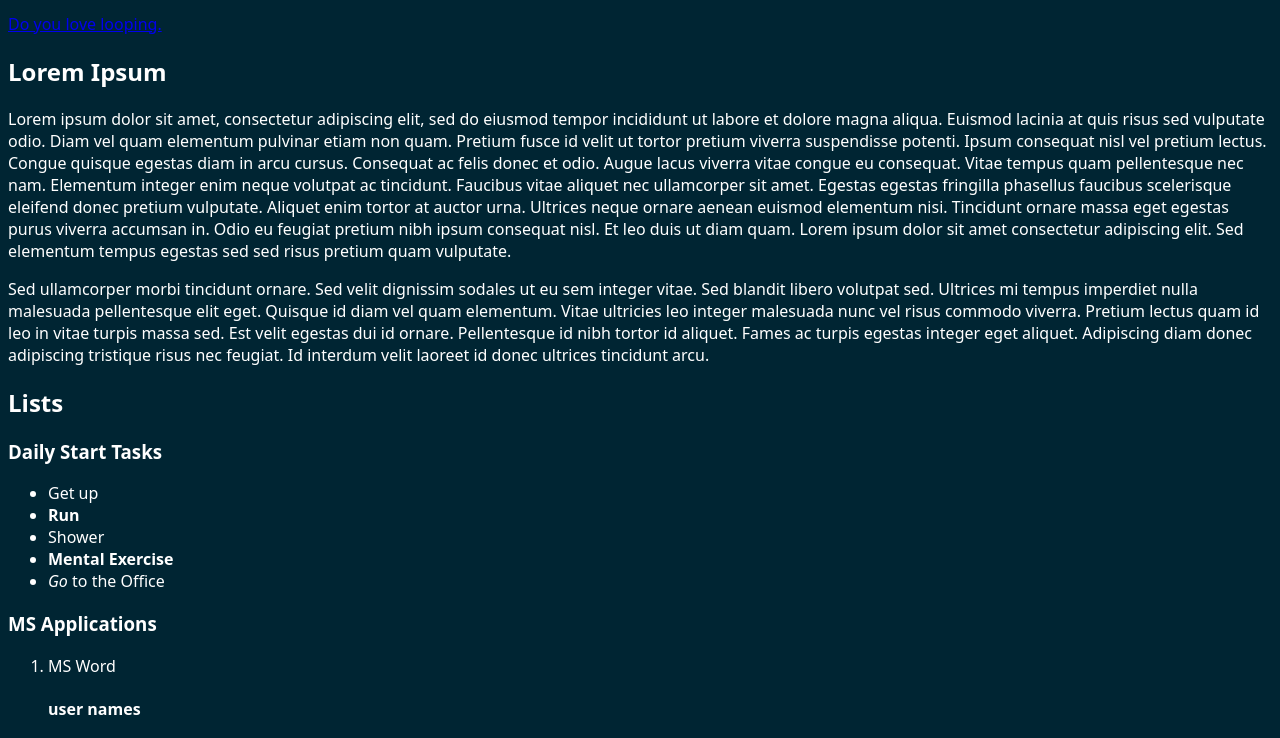
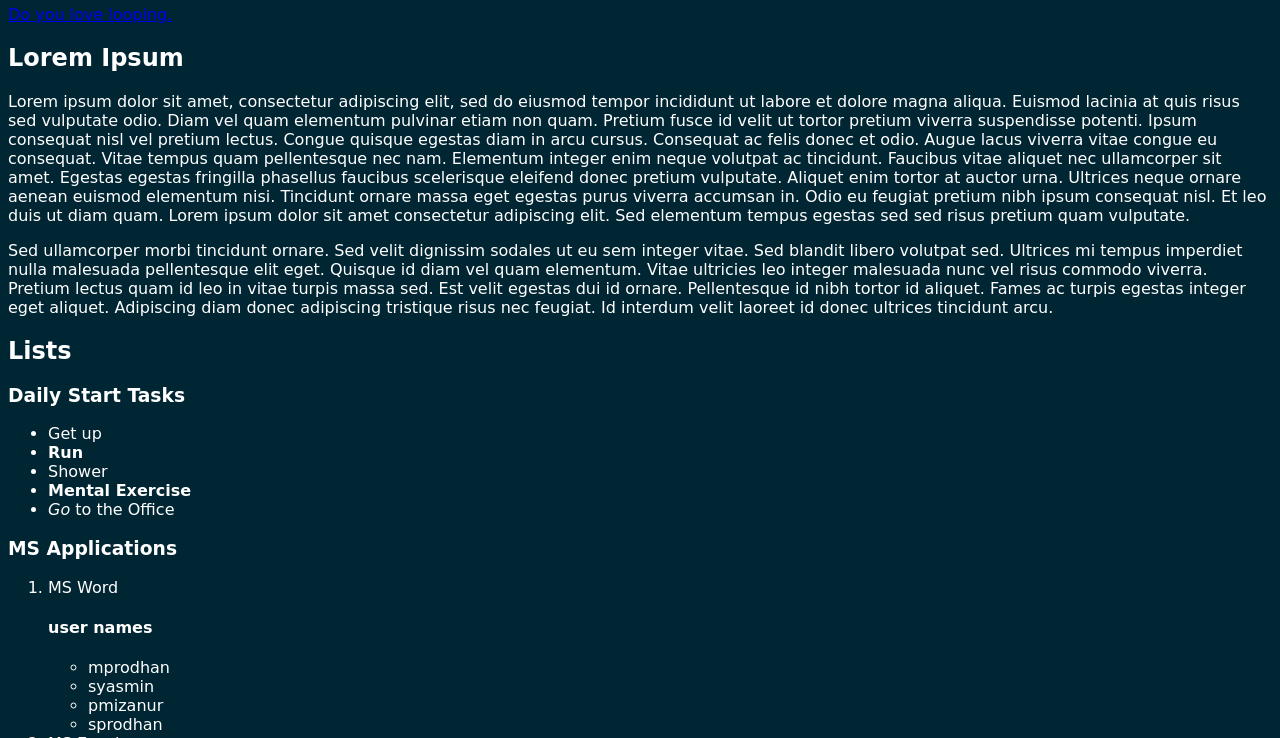
Before and after one commit to prodhanm/HTML_Basic_Example, a plain HTML site: page index.html in a window 1280 px wide. Shown: the part 111-849 px from the top of the page. Drawn offline with Linux system fonts and the light colour scheme.

Commit message:
the font-family in css works and is good.

```diff
--- a/index.css
+++ b/index.css
@@ -1,5 +1,6 @@
 body {
-    font-family: system-ui;
+    /*font-family: system-ui;*/
+    font-family: cursive;
     background: #002533;
     color: white;
 }
```
